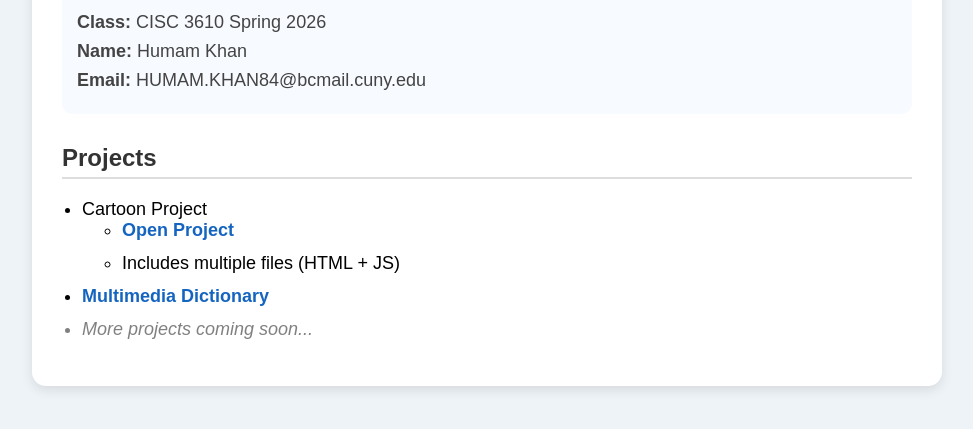
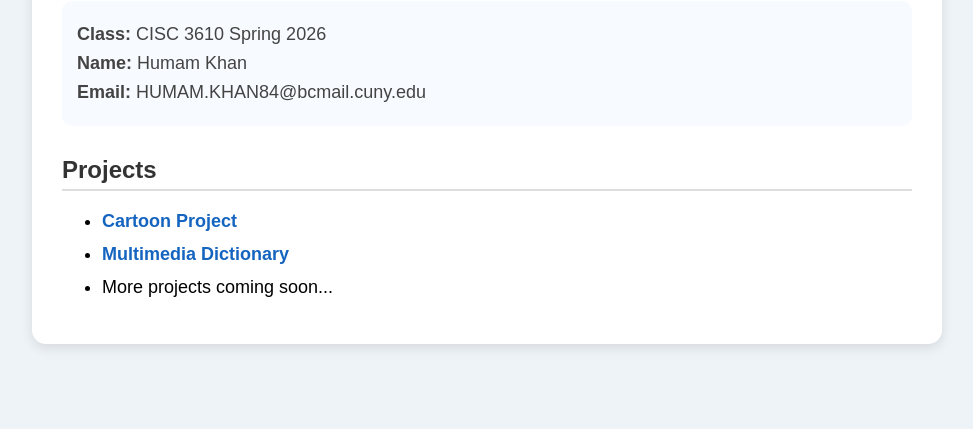
Before and after one commit to humamkhan35/3610, a plain HTML site: page index.html in a window 1280 px wide. Shown: the part 149-578 px from the top of the page, without its empty margins (153-1126 px from the left). Drawn offline with Linux system fonts and the light colour scheme.

Commit message:
updating

```diff
--- a/index.html
+++ b/index.html
@@ -2,7 +2,6 @@
 <html>
 <head>
   <title>My Portfolio</title>
-
   <style>
     body {
       font-family: Arial, sans-serif;
@@ -23,7 +22,6 @@
 
     h1 {
       color: #1f3c88;
-      margin-bottom: 10px;
     }
 
     h2 {
@@ -39,10 +37,6 @@
       margin: 8px 0;
     }
 
-    ul {
-      padding-left: 20px;
-    }
-
     li {
       margin-bottom: 12px;
       font-size: 18px;
@@ -55,7 +49,6 @@
     }
 
     a:hover {
-      color: #0d47a1;
       text-decoration: underline;
     }
 
@@ -65,23 +58,10 @@
       border-radius: 10px;
       margin-top: 10px;
     }
-
-    .sub {
-      margin-left: 20px;
-      font-size: 16px;
-    }
-
-    .coming {
-      color: gray;
-      font-style: italic;
-    }
   </style>
 </head>
-
 <body>
-
   <div class="container">
-
     <h1>My Portfolio</h1>
 
     <div class="info">
@@ -91,24 +71,11 @@
     </div>
 
     <h2>Projects</h2>
-
     <ul>
-      <li>
-        Cartoon Project
-        <ul class="sub">
-          <li><a href="cartoon.html">Open Project</a></li>
-          <li>Includes multiple files (HTML + JS)</li>
-        </ul>
-      </li>
-
-      <li>
-        <a href="Multimedia-dictionary/index.html">Multimedia Dictionary</a>
-      </li>
-
-      <li class="coming">More projects coming soon...</li>
+      <li><a href="cartoon.html">Cartoon Project</a></li>
+      <li><a href="Multimedia-dictionary/index.html">Multimedia Dictionary</a></li>
+      <li>More projects coming soon...</li>
     </ul>
-
   </div>
-
 </body>
 </html>
```
